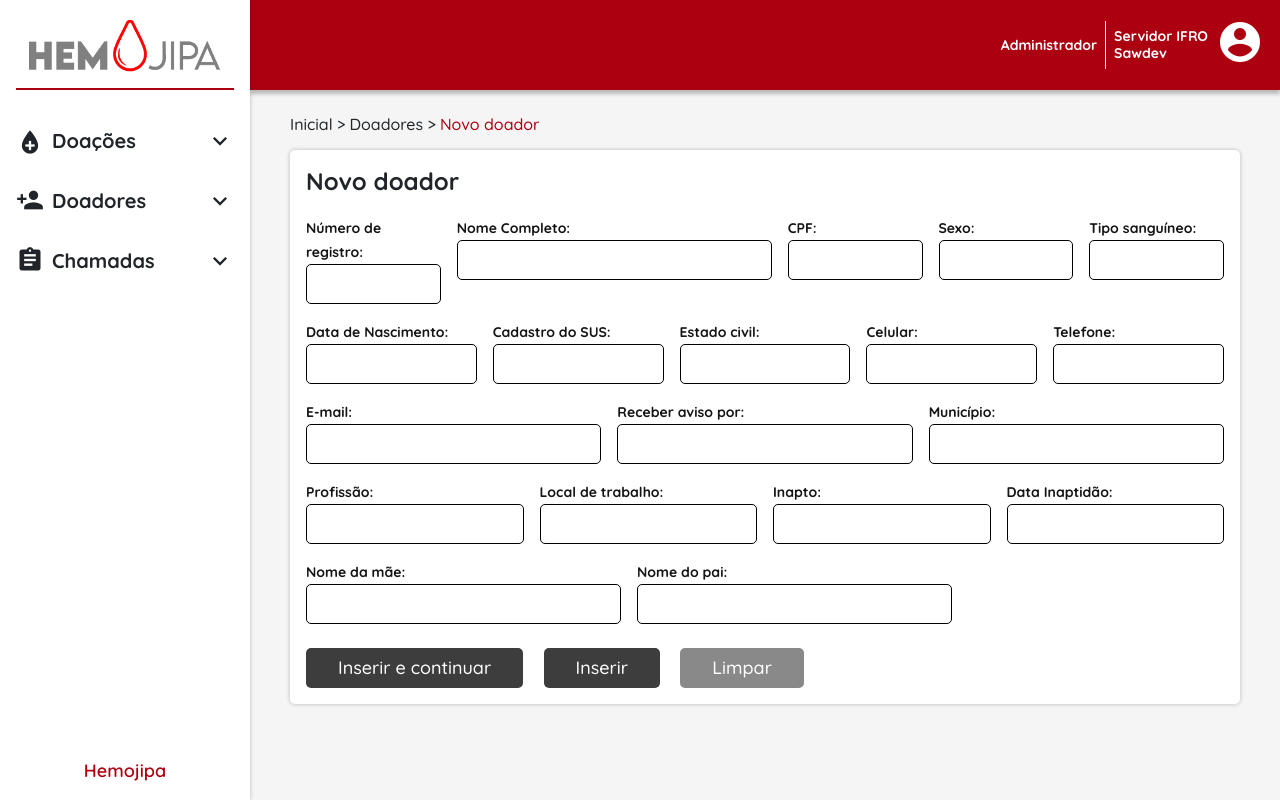
After one commit to pedroferronato/fslab-hemocentro, a Flask app: page /novo-doador in a window 1280 px wide. The commit adds this page. Run offline with Flask 2, Linux system fonts and the light colour scheme; parts of the project's set-up code (start-up, migrations or seed data) failed here and were passed over; some libraries are stand-ins or nearby versions.

Commit message:
Desenvolvimento do css base para desenvolvimento de formulários, desenvolvimento do front-end da tela de cadastro de doador, atualização do readme.md para padronização de desenvolvimento de formulários

```diff
--- a/app/controllers/doadorController.py
+++ b/app/controllers/doadorController.py
@@ -1,6 +1,12 @@
 from app import flaskApp
 from flask import render_template
+
 
 @flaskApp.route('/pagina-inicial')
 def doador():
     return render_template("paginaInicial.html")
+
+
+@flaskApp.route('/novo-doador')
+def novoDoador():
+    return render_template("doadorNovo.html")
--- a/app/static/css/base.css
+++ b/app/static/css/base.css
@@ -2,7 +2,11 @@
     --vermelho: #ac0011;
     --cinzaFundo: #F5F5F5;
     --cinzaBotaoSecundario: #898989;
+    --cinzaBotaoSecundarioHover: #7a7a7a;
+    --cinzaBotaoSecundarioActive: #686868;
     --cinzaBotao: #3D3D3D;
+    --cinzaBotaoHover: #303030;
+    --cinzaBotaoActive: #292929;
     --cinzaTabela: #232323;
     --pretoLabel: #151515;
 }
@@ -16,10 +20,14 @@
     user-select: none;
 }
 
-*{
+* {
     font-family: 'Quicksand', sans-serif;
     margin: 0;
     padding: 0;
+}
+
+p, h1, h2, h3, h4, h5, h6 {
+    margin-bottom: 0 !important;
 }
 
 a {
@@ -40,7 +48,6 @@ html, body {
     height: 100%;
     width: 100%;
     display: flex;
-
     background-color: var(--cinzaFundo);
 }
 
@@ -50,10 +57,8 @@ html, body {
     padding-top: 0px !important;
     background-color: white;
     overflow: auto;
-
     box-shadow: 0px 0px 4px rgba(0, 0, 0, 0.25) !important;
     z-index: 101;
-
     -webkit-touch-callout: none;
     -webkit-user-select: none;
     -khtml-user-select: none;
@@ -65,7 +70,6 @@ html, body {
 #logoBarra {
     width: 192px;
     height: 52px;
-
     margin-top: 20px;
 }
 
@@ -80,7 +84,7 @@ html, body {
     z-index: 100;
 }
 
-.barraSuperior p{
+.barraSuperior p {
     margin: 0;
     margin-right: 8px;
     font-style: normal;
@@ -88,7 +92,6 @@ html, body {
     line-height: 17px;
     font-size: 14px;
     color: #FFFFFF;
-
     -webkit-touch-callout: none;
     -webkit-user-select: none;
     -khtml-user-select: none;
@@ -97,14 +100,14 @@ html, body {
     user-select: none;
 }
 
-.linha{
+.linha {
     width: 1px;
     height: 48px;
     margin-right: 8px;
     background-color: #FFFFFF;
 }
 
-.icone{
+.icone {
     margin-right: 16px;
     color: #FFFFFF;
     font-size: 48px;
@@ -113,7 +116,6 @@ html, body {
 .divisaoLogo {
     min-height: 90px;
     min-width: 211px;
-
     border-bottom: 2px solid var(--vermelho);
 }
 
@@ -124,17 +126,15 @@ html, body {
     flex-direction: column;
     justify-content: space-between;
     padding: 0px;
-
     margin-top: 36px;
 }
 
-#icone-doacao{
+#icone-doacao {
     transform: rotate(180deg);
 }
 
-.icones{
+.icones {
     font-size: 28px;
-
     -webkit-touch-callout: none;
     -webkit-user-select: none;
     -khtml-user-select: none;
@@ -143,7 +143,7 @@ html, body {
     user-select: none;
 }
 
-.categoriaTitulo{
+.categoriaTitulo {
     width: 100%;
     display: flex;
     font-style: normal;
@@ -156,22 +156,21 @@ html, body {
     transition: 0.3s;
 }
 
-.categoria{
+.categoria {
     display: flex;
     flex-flow: column;
     justify-content: center;
     margin-bottom: 14px;
 }
 
-.opcoes div{
+.opcoes div {
     font-size: 18px;
     font-weight: 500;
     margin-left: 12px;
     margin-bottom: 16px;
 }
 
-
-.categoria div:first-child{
+.categoria div:first-child {
     display: flex;
 }
 
@@ -179,12 +178,12 @@ html, body {
     display: flex;
 }
 
-.categoria p{
+.categoria p {
     margin: 0;
     margin-left: 8px;
 }
 
-.hemocentro{
+.hemocentro {
     display: flex;
     color: var(--vermelho);
     font-weight: 600;
@@ -192,23 +191,23 @@ html, body {
     justify-content: center;
 }
 
-.hemocentro p{
+.hemocentro p {
     margin: 0;
 }
 
-.caixaAuxiliar{
+.caixaAuxiliar {
     width: 100%;
     height: 100%;
 }
 
-.caixaFlex{
+.caixaFlex {
     display: flex;
     width: 100%;
     height: 100%;
     flex-flow: column;
 }
 
-main{
+main {
     display: flex;
     padding: 0px 40px;
     flex: 1 1 auto;
@@ -217,13 +216,12 @@ main{
     overflow: auto;
 }
 
-#conteudoPagina{
+#conteudoPagina {
     max-height: 100%;
     width: 100%;
 }
 
-
-.imagemPaginaInicial{
+.imagemPaginaInicial {
     width: 100%;
     height: 100%;
     display: grid;
@@ -231,7 +229,7 @@ main{
     justify-items: center;
 }
 
-.imagemPaginaInicial img{
+.imagemPaginaInicial img {
     max-width: 500px;
     max-height: 200px;
 }
@@ -241,42 +239,46 @@ main{
 }
 
 /* width */
+
 ::-webkit-scrollbar {
     width: 8px;
 }
 
 /* Track */
+
 ::-webkit-scrollbar-track {
     background: var(--cinzaFundo);
 }
 
 /* Handle */
+
 ::-webkit-scrollbar-thumb {
     border-radius: 10px;
     background: var(--cinzaBotaoSecundario);
 }
 
 /* Handle on hover */
+
 ::-webkit-scrollbar-thumb:hover {
     background: var(--cinzaBotao);
 }
+
 /* width */
+
 .barraLateral::-webkit-scrollbar {
     width: 0px;
 }
 
 @media screen and (max-width: 1024px) {
-    .imagemPaginaInicial img{
+    .imagemPaginaInicial img {
         max-width: 400px;
         height: auto;
     }
-
 }
 
 @media screen and (max-width: 800px) {
-    .imagemPaginaInicial img{
+    .imagemPaginaInicial img {
         max-width: 300px;
         height: auto;
     }
-
 }
--- /dev/null
+++ b/app/static/css/baseConteudo.css
@@ -0,0 +1,134 @@
+.contentorConteudo {
+    max-width: 1200px;
+    width: 100%;
+    height: 100%;
+    margin: 0 auto;
+    padding-top: 24px;
+}
+
+.bread {
+    display: flex;
+}
+
+.bread p {
+    font-style: normal;
+    font-weight: 500;
+    font-size: 16px;
+    line-height: 20px;
+}
+
+.bread p:last-child {
+    color: var(--vermelho);
+}
+
+.bread p:not(:last-child) {
+    margin-right: 4px;
+}
+
+.cartao {
+    width: 100%;
+    background-color: #fff;
+    box-shadow: 0px 0px 4px rgba(0, 0, 0, 0.25);
+    border-radius: 5px;
+    margin-top: 16px;
+    padding: 16px;
+}
+
+h1 {
+    font-style: normal;
+    font-weight: bold;
+    font-size: 24px;
+    line-height: 30px;
+}
+
+.formulario {
+    width: 100%;
+}
+
+.titulo {
+    margin-bottom: 20px;
+}
+
+.linhaFormulario {
+    display: flex;
+    width: 100%;
+    margin-bottom: 16px;
+}
+
+.ultimaLinhaInput {
+    margin-bottom: 24px;
+}
+
+.formulario label {
+    font-style: normal;
+    color: var(--pretoLabel);
+    font-weight: bold;
+    font-size: 14px;
+    line-height: 24px;
+    display: block;
+}
+
+.campo {
+    margin-right: 16px;
+    flex: 1 1 auto;
+}
+
+.campo :last-child {
+    background: #FFFFFF;
+    border: 1px solid #000000;
+    color: black;
+    box-sizing: border-box;
+    border-radius: 5px;
+    height: 40px;
+    font-style: normal;
+    padding: 0px 8px;
+    font-weight: 700;
+    font-size: 16px;
+    line-height: 0px;
+    width: 100%;
+}
+
+.linhaFormulario :last-child {
+    margin-right: 0px;
+}
+
+.campo :last-child:focus {
+    outline: none;
+}
+
+.botao {
+    padding: 8px 32px;
+    border-radius: 5px;
+    border: none;
+    font-style: normal;
+    font-weight: 500;
+    font-size: 18px;
+    line-height: 24px;
+    color: #ffffff;
+    margin: 0 !important;
+    margin-right: 16px !important;
+}
+
+.btn-principal {
+    background-color: var(--cinzaBotao);
+}
+
+.btn-secundario {
+    background-color: var(--cinzaBotaoSecundario);
+}
+
+.btn-principal:hover {
+    background-color: var(--cinzaBotaoHover);
+}
+
+.btn-secundario:hover {
+    background-color: var(--cinzaBotaoSecundarioHover);
+}
+
+.btn-principal:active {
+    background-color: var(--cinzaBotaoActive);
+}
+
+.btn-secundario:active {
+    background-color: var(--cinzaBotaoSecundarioActive);
+}
--- /dev/null
+++ b/app/static/css/doador.css
@@ -0,0 +1,15 @@
+#divNome {
+    min-width: 315px;
+}
+
+#nome {
+    width: 100%;
+}
+
+#divMae {
+    max-width: 315px;
+}
+
+#divPai {
+    max-width: 315px;
+}
--- a/app/templates/base.html
+++ b/app/templates/base.html
@@ -12,6 +12,8 @@
     <link href="{{ url_for('static', filename='css/bootstrap.min.css') }}" rel="stylesheet">
     <link href="{{ url_for('static', filename='css/base.css') }}" rel="stylesheet">
     <link rel="shortcut icon" href="{{ url_for('static', filename='images/favicon.ico') }}">
+    {% block cabecalho %}
+    {% endblock %}
     <title>Sistema de hemocentro</title>
 </head>
 
@@ -63,7 +65,7 @@
                         </div>
 
                         <div v-if="opcoes['doadores']" class="opcoes">
-                            <a href="">
+                            <a href="/novo-doador">
                                 <div>
                                     <span class="material-icons icones">add</span>
                                     <p>Novo doador</p>
@@ -211,6 +213,8 @@
     <script src="{{ url_for('static', filename='js/bootstrap.min.js') }}"></script>
     <script src="{{ url_for('static', filename='js/base.js') }}"></script>
     <script src="{{ url_for('static', filename='js/dropdowns.js') }}"></script>
+    {% block codigos %}
+    {% endblock %}
 </body>
 
 </html>
--- /dev/null
+++ b/app/templates/doadorNovo.html
@@ -0,0 +1,124 @@
+{% extends "base.html" %}
+
+{% block cabecalho %}
+<link href="{{ url_for('static', filename='css/baseConteudo.css') }}" rel="stylesheet">
+<link href="{{ url_for('static', filename='css/doador.css') }}" rel="stylesheet">
+{% endblock %}
+
+{% block conteudo %}
+
+<div class="contentorConteudo">
+    <div class="bread noselect">
+        <p>Inicial ></p>
+        <p>Doadores ></p>
+        <p>Novo doador</p>
+    </div>
+
+    <div class="cartao noselect">
+        <div class="titulo">
+            <h1>Novo doador</h1>
+        </div>
+        <div class="formulario">
+
+            <div class="linhaFormulario">
+                <div class="campo">
+                    <label for="numRegistro">Número de registro:</label>
+                    <input type="text" id="numRegistro" autocomplete="off">
+                </div>
+                <div class="campo divNome" id="divNome">
+                    <label for="nome">Nome Completo:</label>
+                    <input type="text" id="nome" autocomplete="off">
+                </div>
+                <div class="campo">
+                    <label for="cpf">CPF:</label>
+                    <input type="text" id="cpf" autocomplete="off">
+                </div>
+                <div class="campo">
+                    <label for="sexo">Sexo:</label>
+                    <input type="text" id="sexo">
+                </div>
+                <div class="campo">
+                    <label for="tipoSangue">Tipo sanguíneo:</label>
+                    <input type="text" id="tipoSangue">
+                </div>
+            </div>
+
+            <div class="linhaFormulario">
+                <div class="campo">
+                    <label for="nascimento">Data de Nascimento:</label>
+                    <input type="text" id="nascimento" autocomplete="off">
+                </div>
+                <div class="campo">
+                    <label for="sus">Cadastro do SUS:</label>
+                    <input type="text" id="sus" autocomplete="off">
+                </div>
+                <div class="campo">
+                    <label for="estadoCivil">Estado civil:</label>
+                    <input type="text" id="estadoCivil" autocomplete="off">
+                </div>
+                <div class="campo">
+                    <label for="celular">Celular:</label>
+                    <input type="text" id="celular" autocomplete="off">
+                </div>
+                <div class="campo">
+                    <label for="telefone">Telefone:</label>
+                    <input type="text" id="telefone" autocomplete="off">
+                </div>
+            </div>
+
+            <div class="linhaFormulario">
+                <div class="campo">
+                    <label for="mail">E-mail:</label>
+                    <input type="text" id="mail" autocomplete="off">
+                </div>
+                <div class="campo">
+                    <label for="aviso">Receber aviso por:</label>
+                    <input type="text" id="aviso" autocomplete="off">
+                </div>
+                <div class="campo">
+                    <label for="municipio">Município:</label>
+                    <input type="text" id="municipio" autocomplete="off">
+                </div>
+            </div>
+
+            <div class="linhaFormulario">
+                <div class="campo">
+                    <label for="profissao">Profissão:</label>
+                    <input type="text" id="profissao" autocomplete="off">
+                </div>
+                <div class="campo">
+                    <label for="localTrabalho">Local de trabalho:</label>
+                    <input type="text" id="localTrabalho" autocomplete="off">
+                </div>
+                <div class="campo">
+                    <label for="inapto">Inapto:</label>
+                    <input type="text" id="inapto" autocomplete="off">
+                </div>
+                <div class="campo">
+                    <label for="dataInaptidao">Data Inaptidão:</label>
+                    <input type="text" id="dataInaptidao" autocomplete="off">
+                </div>
+            </div>
+
+            <div class="linhaFormulario ultimaLinhaInput">
+                <div class="campo" id="divMae">
+                    <label for="mae">Nome da mãe:</label>
+                    <input type="text" id="mae" autocomplete="off">
+                </div>
+                <div class="campo" id="divPai">
+                    <label for="pai">Nome do pai:</label>
+                    <input type="text" id="pai" autocomplete="off">
+                </div>
+            </div>
+
+            <div class="linhaBotoes">
+                <button class="botao btn-principal">Inserir e continuar</button>
+                <button class="botao btn-principal">Inserir</button>
+                <button class="botao btn-secundario">Limpar</button>
+            </div>
+
+        </div>
+    </div>
+</div>
+
+{% endblock %}
--- a/app/templates/paginaInicial.html
+++ b/app/templates/paginaInicial.html
@@ -6,5 +6,4 @@
     <img src="{{ url_for('static', filename='images/hemojipaCentral.png') }}">
 </div>
 
-
 {% endblock %}
```
Also changed, not shown: README.md. Lines whose indentation alone changed are shown as unchanged.
